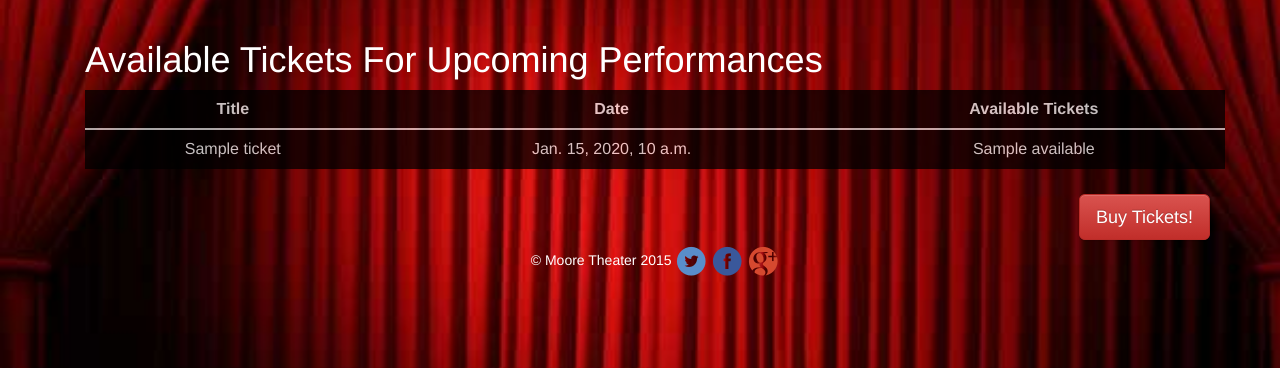
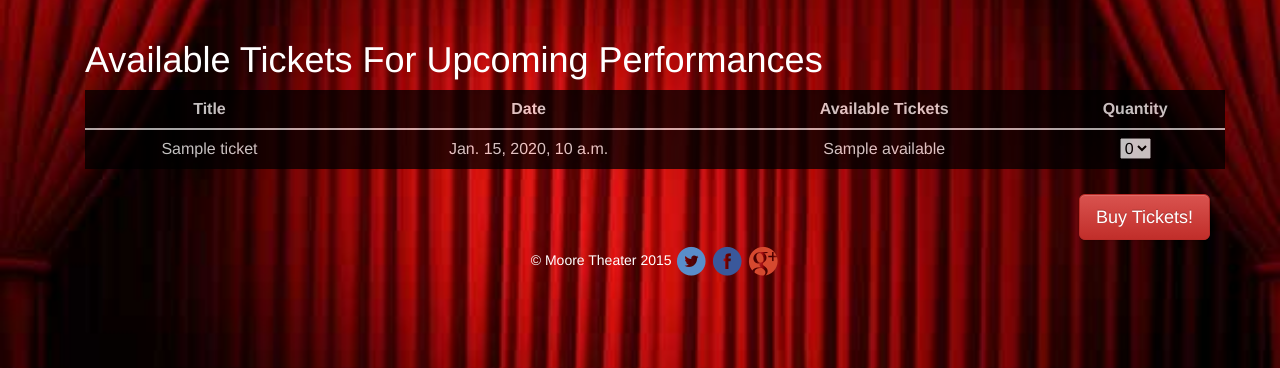
Before and after one commit to sk367/cs399_Theater, a Django app: template cs399_Theater/main/templates/tickets.html in a window 1280 px wide. Shown: the part 52-420 px from the top of the page. Run offline with Django 3.2, Linux system fonts and the light colour scheme; the template is opened without the code that fills it: most values are stand-ins (such as "Sample title", 1, 10 or a date in 2020); parts of the project's set-up code (start-up, migrations or seed data) failed here and were passed over; some libraries are stand-ins or nearby versions.

Commit message:
added quantity option for tickets

```diff
--- a/cs399_Theater/main/templates/tickets.html
+++ b/cs399_Theater/main/templates/tickets.html
@@ -10,11 +10,23 @@
      		<th style="text-align:center;">Title</th>
      		<th style="text-align:center;">Date</th>
      		<th style="text-align:center;">Available Tickets</th>
+     		<th style="text-align:center;">Quantity</th>
+
      	</thead>
      {% for ticket in tickets %}
      <tr> <td>{{ ticket.name }} </td>
      	<td> {{ ticket.date }} </td>
      	<td> {{ ticket.available }} </td>
+     	<td> <div style="color:black">
+	    <select>
+	      <option value="0">0</option>
+	      <option value="1">1</option>
+	      <option value="2">2</option>
+	      <option value="3">3</option>
+	      <option value="4">4</option>
+	     </select>
+	     </div>
+	    </td>
      </tr>
      {% endfor %}
      </table>
```
